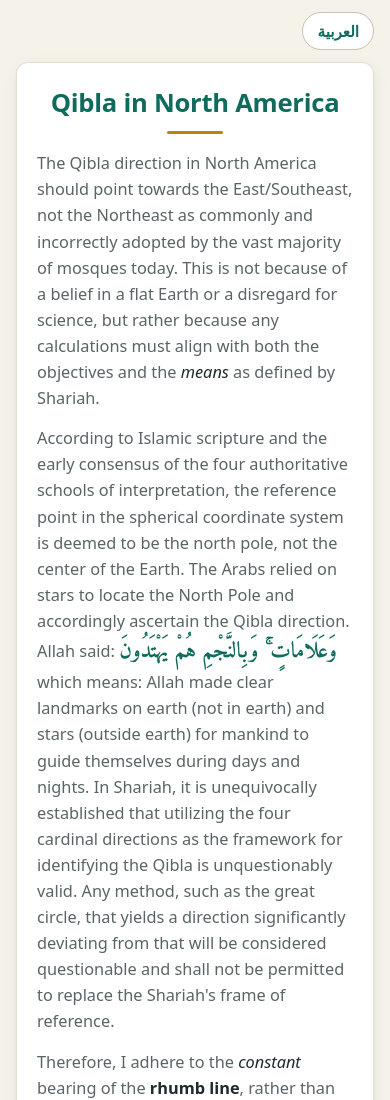
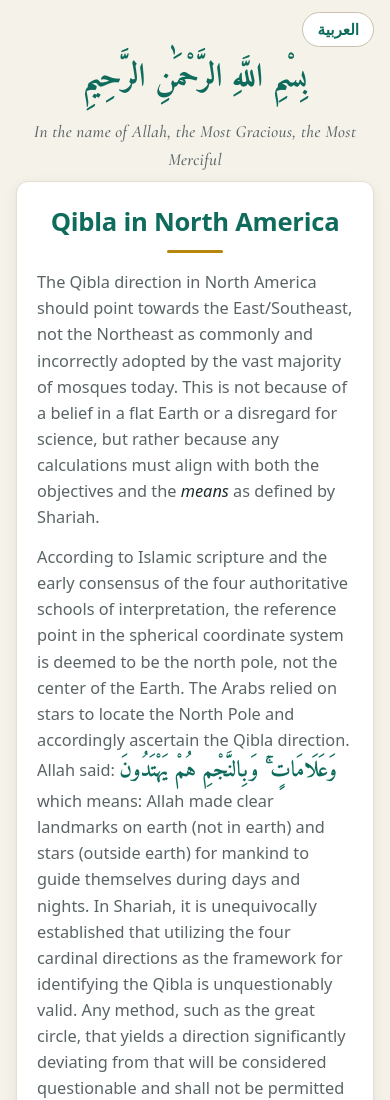
Before and after one commit to skababji/qibla_site, a plain HTML site: page web/index.html in a window 390 px wide. Shown: the top 1100 px of the page. Drawn offline with nearby package versions, Linux system fonts and the light colour scheme; no server answers; a web font is replaced by a local one.

Commit message:
Add the Basmala at the top of both pages
- بِسْمِ اللَّهِ الرَّحْمَٰنِ الرَّحِيمِ in Amiri Quran above the essay
- English page adds the translation in Cormorant Garamond italic
- Language link moves into the header corner (own row on phones)

Co-Authored-By: Claude Opus 5.5 <noreply@anthropic.com>

```diff
--- a/web/index.html
+++ b/web/index.html
@@ -6,14 +6,18 @@
     <link rel="icon" type="image/svg+xml" href="static/kaaba.svg">
     <link rel="preconnect" href="https://fonts.googleapis.com">
     <link rel="preconnect" href="https://fonts.gstatic.com" crossorigin>
-    <link rel="stylesheet" href="https://fonts.googleapis.com/css2?family=Amiri:wght@700&display=swap">
+    <link rel="stylesheet" href="https://fonts.googleapis.com/css2?family=Amiri:wght@700&family=Amiri+Quran&family=Cormorant+Garamond:ital,wght@1,500&display=swap">
     <link rel="stylesheet" href="static/styles.css">
     <title>Qibla Direction in North America</title>
     <link rel="alternate" hreflang="en" href="https://skababji.github.io/qibla_site/">
     <link rel="alternate" hreflang="ar" href="https://skababji.github.io/qibla_site/ar/">
 </head>
 <body>
-    <nav class="lang-switch"><a href="ar/" hreflang="ar" lang="ar">العربية</a></nav>
+    <header class="page-header">
+        <nav class="lang-switch"><a href="ar/" hreflang="ar" lang="ar">العربية</a></nav>
+        <p class="basmala" lang="ar" dir="rtl">بِسْمِ اللَّهِ الرَّحْمَٰنِ الرَّحِيمِ</p>
+        <p class="basmala-translation">In the name of Allah, the Most Gracious, the Most Merciful</p>
+    </header>
     <div class="container">
         <div class="content">
             <h1>Qibla in North America</h1>
--- a/web/static/styles.css
+++ b/web/static/styles.css
@@ -689,12 +689,39 @@ button:hover {
     }
 }
 
-/* ---------- Language link ---------- */
-.lang-switch {
+/* ---------- Page header: Basmala and language link ---------- */
+.page-header {
+    position: relative;
     max-width: 1200px;
     margin: 0 auto;
-    padding: 16px 24px 0;
-    text-align: end;
+    padding: 28px 24px 4px;
+    text-align: center;
+}
+
+.basmala {
+    margin: 0;
+    font-family: "Amiri Quran", "Amiri", "Geeza Pro", "Traditional Arabic", serif;
+    font-size: clamp(2rem, 1.4rem + 2.6vw, 3.1rem);
+    line-height: 1.7;
+    padding-bottom: 0.3em;  /* room for the deep descenders of the Quranic script */
+    color: var(--accent);
+    white-space: nowrap;
+}
+
+.basmala-translation {
+    margin: 2px 0 0;
+    font-family: "Cormorant Garamond", "Iowan Old Style", Georgia, serif;
+    font-style: italic;
+    font-weight: 500;
+    font-size: clamp(1.05rem, 0.95rem + 0.5vw, 1.35rem);
+    letter-spacing: 0.02em;
+    color: var(--muted);
+}
+
+.lang-switch {
+    position: absolute;
+    top: 20px;
+    inset-inline-end: 24px;
 }
 
 .lang-switch a {
@@ -704,8 +731,10 @@ button:hover {
     border-radius: 999px;
     background: var(--surface);
     color: var(--accent);
+    font-family: system-ui, -apple-system, "Segoe UI", sans-serif;
     font-weight: 600;
     font-size: 0.95rem;
+    line-height: 1.4;
 }
 
 .lang-switch a:hover {
@@ -713,13 +742,24 @@ button:hover {
     border-color: var(--accent);
 }
 
-.lang-switch + .container {
-    padding-top: 12px;
+.page-header + .container {
+    padding-top: 16px;
 }
 
+/* Phones: language link on its own row so it never overlaps the Basmala */
 @media (max-width: 860px) {
+    .page-header {
+        padding: 12px 16px 0;
+    }
+
     .lang-switch {
-        padding: 12px 16px 0;
+        position: static;
+        text-align: end;
+        margin-bottom: 4px;
+    }
+
+    .page-header + .container {
+        padding-top: 8px;
     }
 }
 
```
Also changed, not shown: web/ar/index.html (+5 -2 lines).
